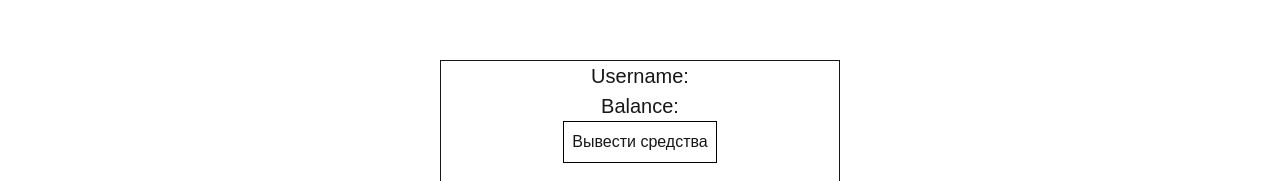
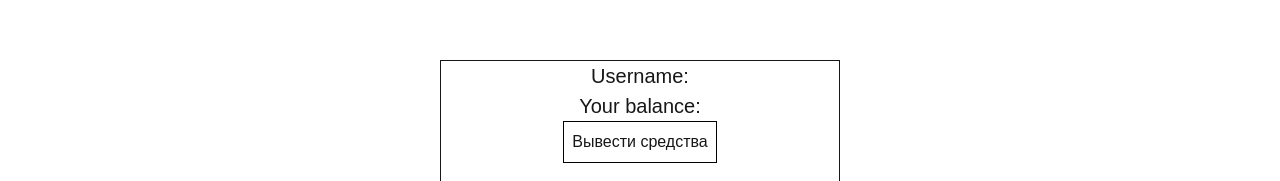
Before and after one commit to kitotp/promptbuyer, a Next.js app: page /profile in a window 1280 px wide. Shown: the part 156-337 px from the top of the page. Built offline with nearby package versions, Linux system fonts and the light colour scheme.

Commit message:
popitka 10000

```diff
--- a/app/profile/page.tsx
+++ b/app/profile/page.tsx
@@ -11,7 +11,7 @@ const ProfilePage = () => {
         <div className='flex flex-col items-center justify-center h-screen'>
             <div className='w-[400px] items-center flex flex-col h-[400px] border border-black]'>
                 <p className='text-[20px]'>Username: {dbUser?.username}</p>
-                <p className='text-[20px]'>Balance: {dbUser?.balance}</p>
+                <p className='text-[20px]'>Your balance: {dbUser?.balance}</p>
                 <button className='p-2 border border-black'>Вывести средства</button>
             </div>
         </div>
```
